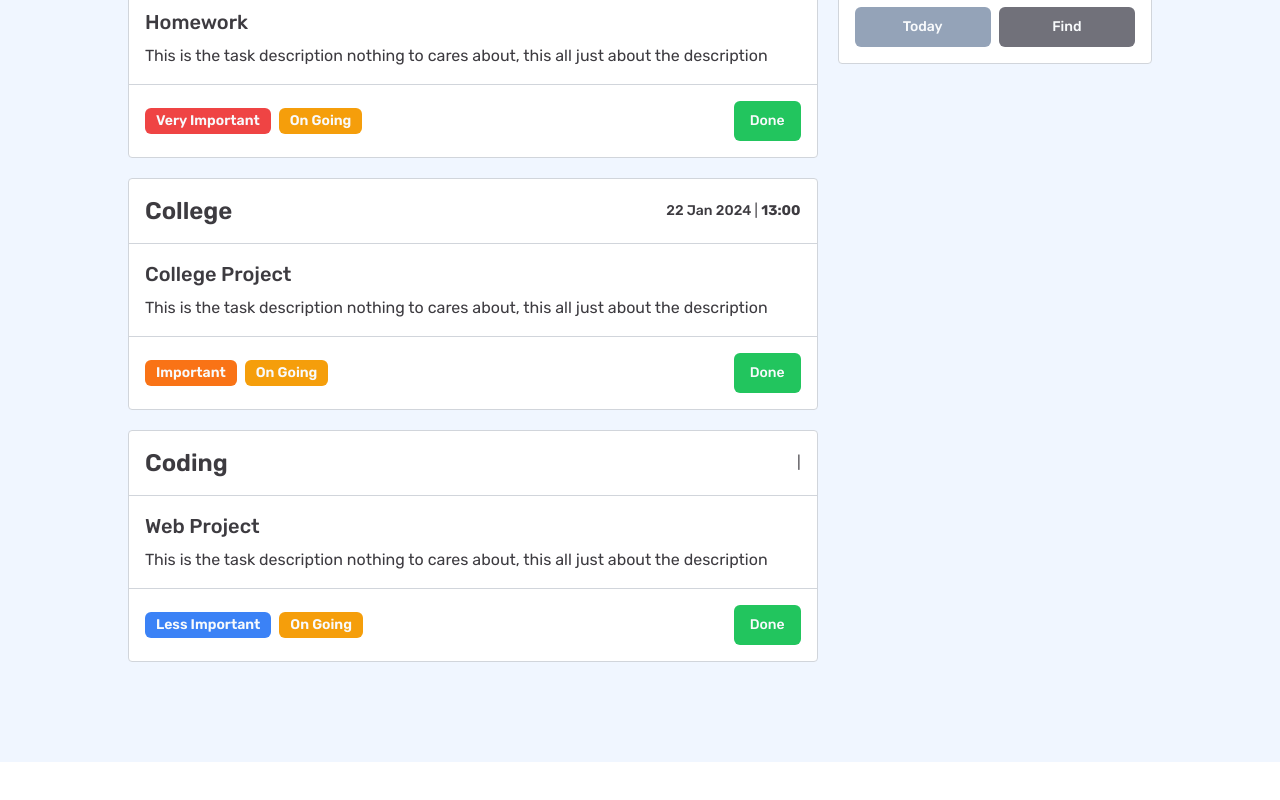
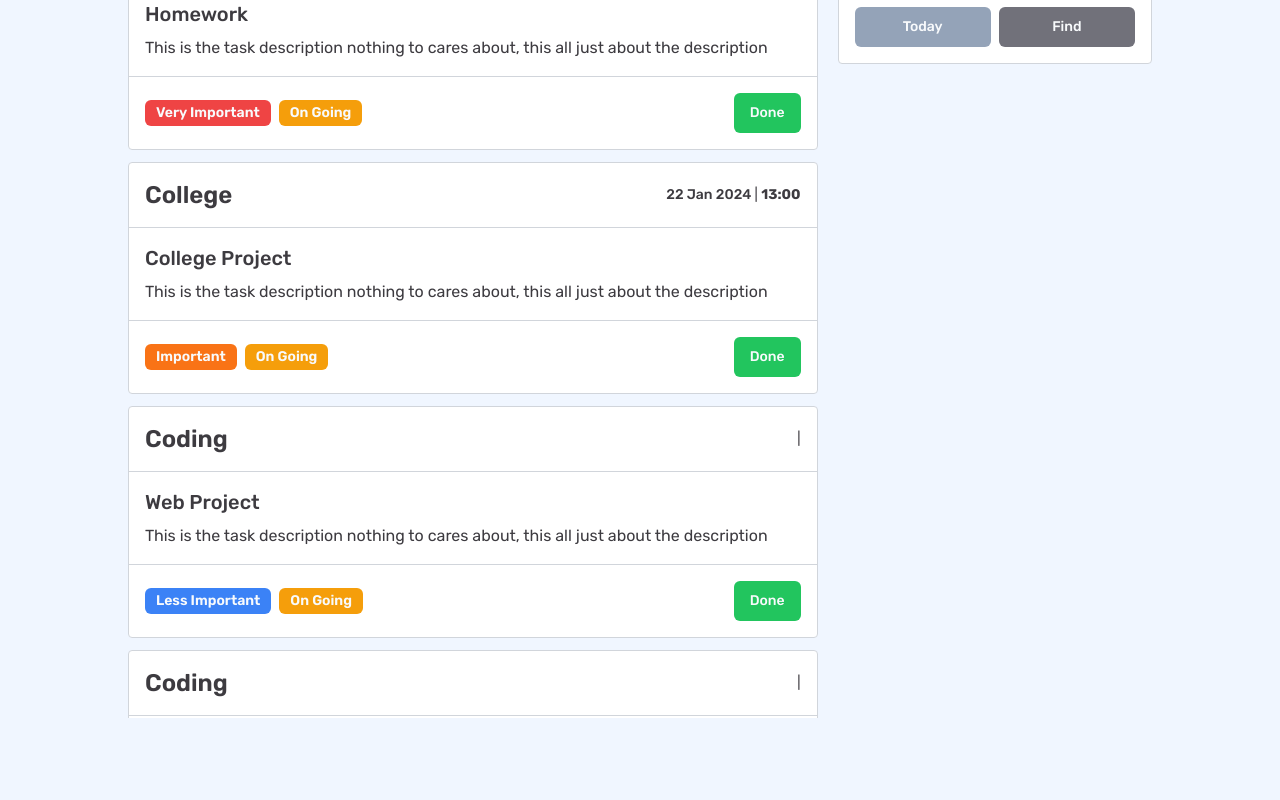
Before and after one commit to hmdnubaidillah/tasking, a Next.js app: page / in a window 1280 px wide. Shown: the part 248-1048 px from the top of the page. Before the commit the page ends 1010 px from the top, so only its background shows below. Built offline with nearby package versions, Linux system fonts and the light colour scheme.

Commit message:
feat: adding scroll to cards container

```diff
--- a/app/layout.tsx
+++ b/app/layout.tsx
@@ -23,7 +23,7 @@
       <head>
         <link rel="stylesheet" href="https://unicons.iconscout.com/release/v4.0.8/css/line.css" />
       </head>
-      <body className={rubik.className}>{children}</body>
+      <body className={`${rubik.className}`}>{children}</body>
     </html>
   );
 }
--- a/app/page.tsx
+++ b/app/page.tsx
@@ -3,6 +3,7 @@
 import ProfileBar from "@/components/ProfileBar";
 import CalendarComp from "@/components/Calendar";
 import DateBadge from "@/components/DateBadge";
+import { ScrollArea } from "@/components/ui/scroll-area";
 
 export default function Home() {
   return (
@@ -10,15 +11,16 @@
       <Nav />
       <main className="bg-whiteBlue text-textPrimary">
         <div className="py-[100px] sm:w-[80%] w-[90%] m-auto gap-5 justify-between flex flex-col">
-          <section className="flex sm:flex-row flex-col-reverse gap-5">
-            <div className="flex flex-col gap-5 sm:w-[68%] w-full">
+          <section className="flex sm:flex-row flex-col-reverse gap-5 relative">
+            <div className="flex flex-col gap-3 sm:w-[68%] w-full">
               <DateBadge />
               <CardTask />
             </div>
-            <div className="sm:w-[31%]">
+
+            <aside className="sm:w-[31%]">
               <ProfileBar />
               <CalendarComp />
-            </div>
+            </aside>
           </section>
         </div>
       </main>
--- a/components/CardTask.tsx
+++ b/components/CardTask.tsx
@@ -4,6 +4,7 @@
 import { Button } from "./ui/button";
 import { Tasks } from "@/constant";
 import { buttonsImportance } from "@/constant";
+import { ScrollArea } from "./ui/scroll-area";
 
 export default function CardTask() {
   const [isTaskDone, setIsTaskDone] = useState(false);
@@ -13,15 +14,15 @@
   }
 
   return (
-    <>
+    <ScrollArea className="sm:h-screen">
       {Tasks.map((task, i) => (
         <div
-          key={i}
+          key={task.id}
           className={`${
             isTaskDone ? "opacity-50" : "opacity-100"
-          } rounded-sm bg-white h-fit border-[1.5px] border-gray-300 cursor-default transition-all`}
+          } rounded-sm bg-white h-fit border-[1.5px] border-gray-300 cursor-default transition-all mb-3`}
         >
-          <div>
+          <>
             <div className="border-b border-gray-300 p-4 flex items-center justify-between">
               <h1 className="sm:text-2xl text-xl font-semibold ">{task.category}</h1>
               <div className="sm:text-sm text-xs">
@@ -69,9 +70,9 @@
                 </Button>
               </div>
             </div>
-          </div>
+          </>
         </div>
       ))}
-    </>
+    </ScrollArea>
   );
 }
--- /dev/null
+++ b/components/ui/scroll-area.tsx
@@ -0,0 +1,48 @@
+"use client"
+
+import * as React from "react"
+import * as ScrollAreaPrimitive from "@radix-ui/react-scroll-area"
+
+import { cn } from "@/lib/utils"
+
+const ScrollArea = React.forwardRef<
+  React.ElementRef<typeof ScrollAreaPrimitive.Root>,
+  React.ComponentPropsWithoutRef<typeof ScrollAreaPrimitive.Root>
+>(({ className, children, ...props }, ref) => (
+  <ScrollAreaPrimitive.Root
+    ref={ref}
+    className={cn("relative overflow-hidden", className)}
+    {...props}
+  >
+    <ScrollAreaPrimitive.Viewport className="h-full w-full rounded-[inherit]">
+      {children}
+    </ScrollAreaPrimitive.Viewport>
+    <ScrollBar />
+    <ScrollAreaPrimitive.Corner />
+  </ScrollAreaPrimitive.Root>
+))
+ScrollArea.displayName = ScrollAreaPrimitive.Root.displayName
+
+const ScrollBar = React.forwardRef<
+  React.ElementRef<typeof ScrollAreaPrimitive.ScrollAreaScrollbar>,
+  React.ComponentPropsWithoutRef<typeof ScrollAreaPrimitive.ScrollAreaScrollbar>
+>(({ className, orientation = "vertical", ...props }, ref) => (
+  <ScrollAreaPrimitive.ScrollAreaScrollbar
+    ref={ref}
+    orientation={orientation}
+    className={cn(
+      "flex touch-none select-none transition-colors",
+      orientation === "vertical" &&
+        "h-full w-2.5 border-l border-l-transparent p-[1px]",
+      orientation === "horizontal" &&
+        "h-2.5 flex-col border-t border-t-transparent p-[1px]",
+      className
+    )}
+    {...props}
+  >
+    <ScrollAreaPrimitive.ScrollAreaThumb className="relative flex-1 rounded-full bg-border" />
+  </ScrollAreaPrimitive.ScrollAreaScrollbar>
+))
+ScrollBar.displayName = ScrollAreaPrimitive.ScrollAreaScrollbar.displayName
+
+export { ScrollArea, ScrollBar }
--- a/constant/index.ts
+++ b/constant/index.ts
@@ -59,4 +59,13 @@
     time: "",
     importance: "Less Important",
   },
+  {
+    id: 4,
+    name: "Web Project",
+    desc: "This is the task description nothing to cares about, this all just about the description",
+    category: "Coding",
+    date: "",
+    time: "",
+    importance: "Less Important",
+  },
 ];
--- a/package.json
+++ b/package.json
@@ -13,6 +13,7 @@
     "@radix-ui/react-dialog": "^1.0.5",
     "@radix-ui/react-label": "^2.0.2",
     "@radix-ui/react-popover": "^1.0.7",
+    "@radix-ui/react-scroll-area": "^1.0.5",
     "@radix-ui/react-slot": "^1.0.2",
     "class-variance-authority": "^0.7.0",
     "clsx": "^2.1.0",
```
Also changed, not shown: 1 other file (tests, documents, lock files or other folders).
